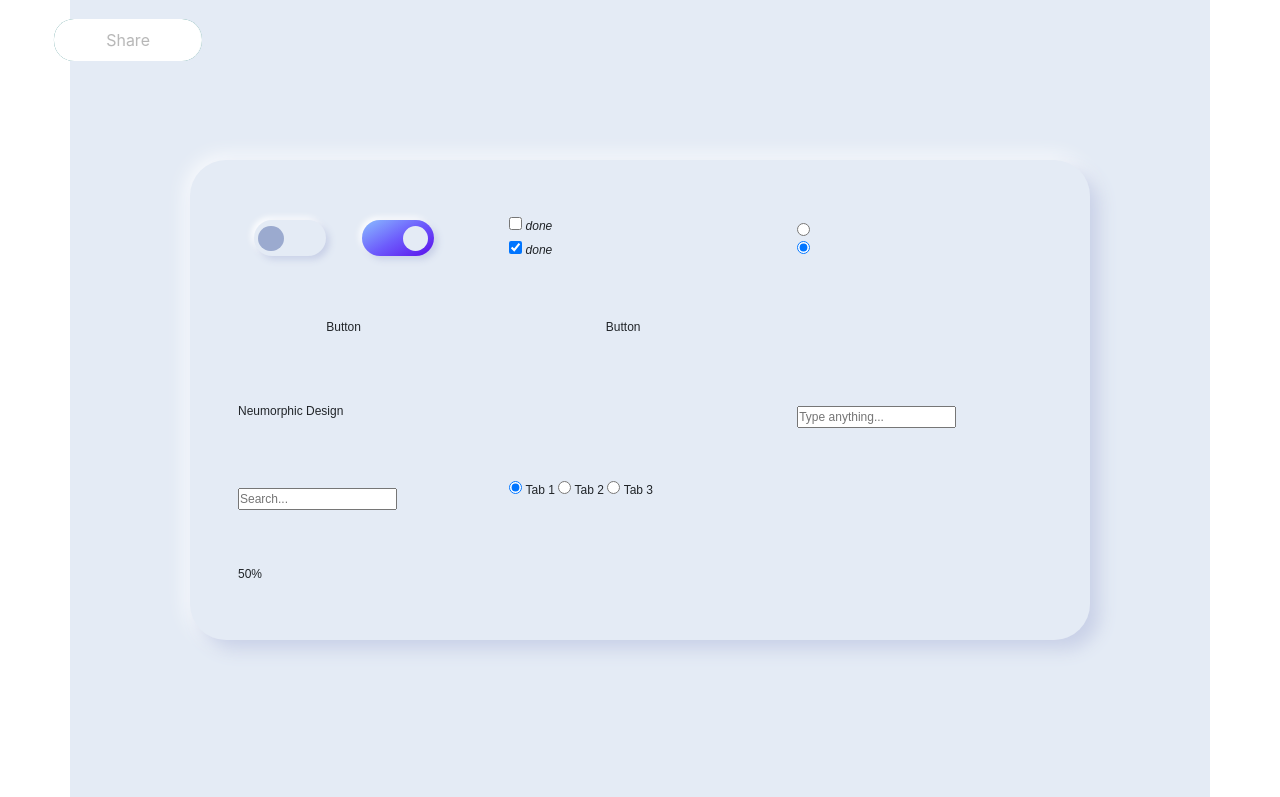
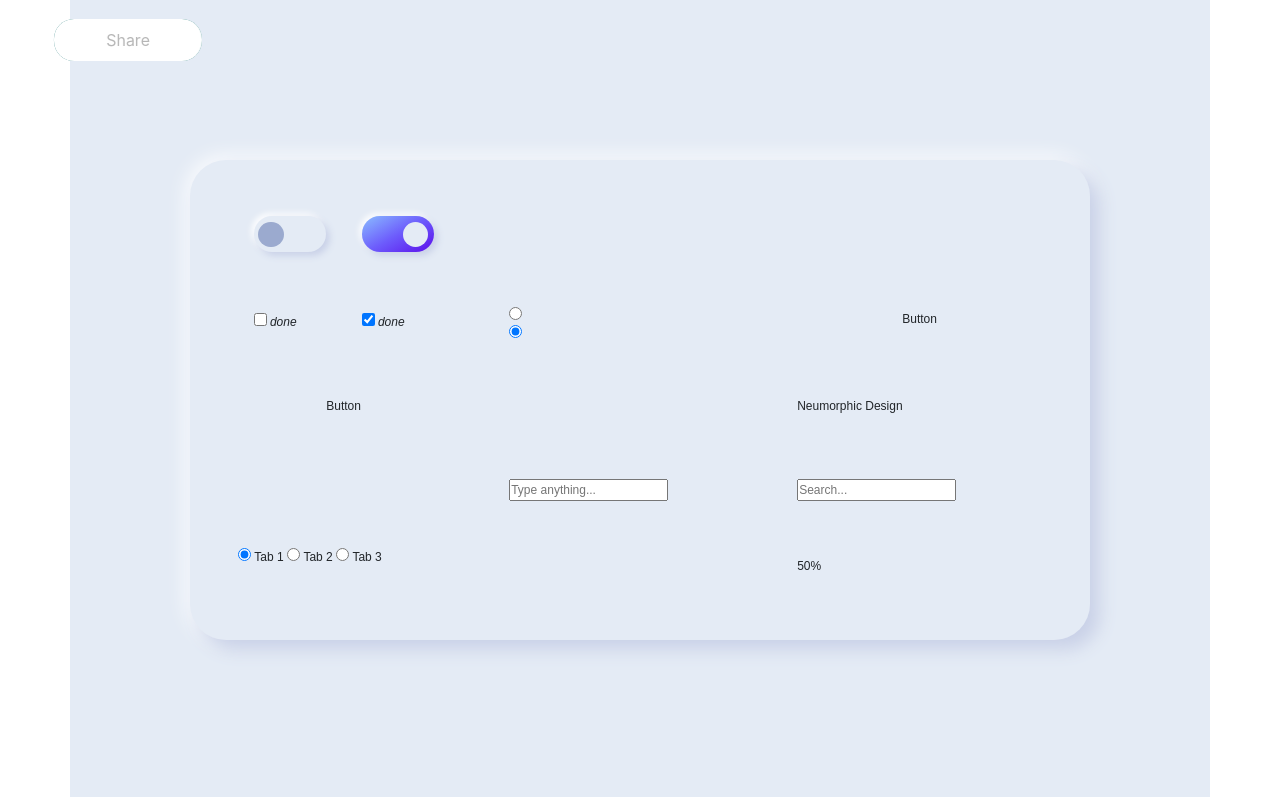
Before and after one commit to stewilondanga/Neumorphic-Elements, a plain HTML site: page index.html in a window 1280 px wide. Shown: the top 797 px of the page. Drawn offline with nearby package versions, Linux system fonts and the light colour scheme.

Commit message:
add css/styles.css

```diff
--- a/css/styles.css
+++ b/css/styles.css
@@ -222,14 +222,15 @@ html {
 }
 
 /*  CHECKBOX  */
-/*.checkbox {
+.checkbox {
   grid-column: 1/2;
   display: grid;
   grid-template-columns: repeat(2, 6rem);
   grid-gap: 3rem;
   justify-content: center;
 }
-.checkbox input {
+
+/*.checkbox input {
   display: none;
 }
 .checkbox__1, .checkbox__2 {
```
